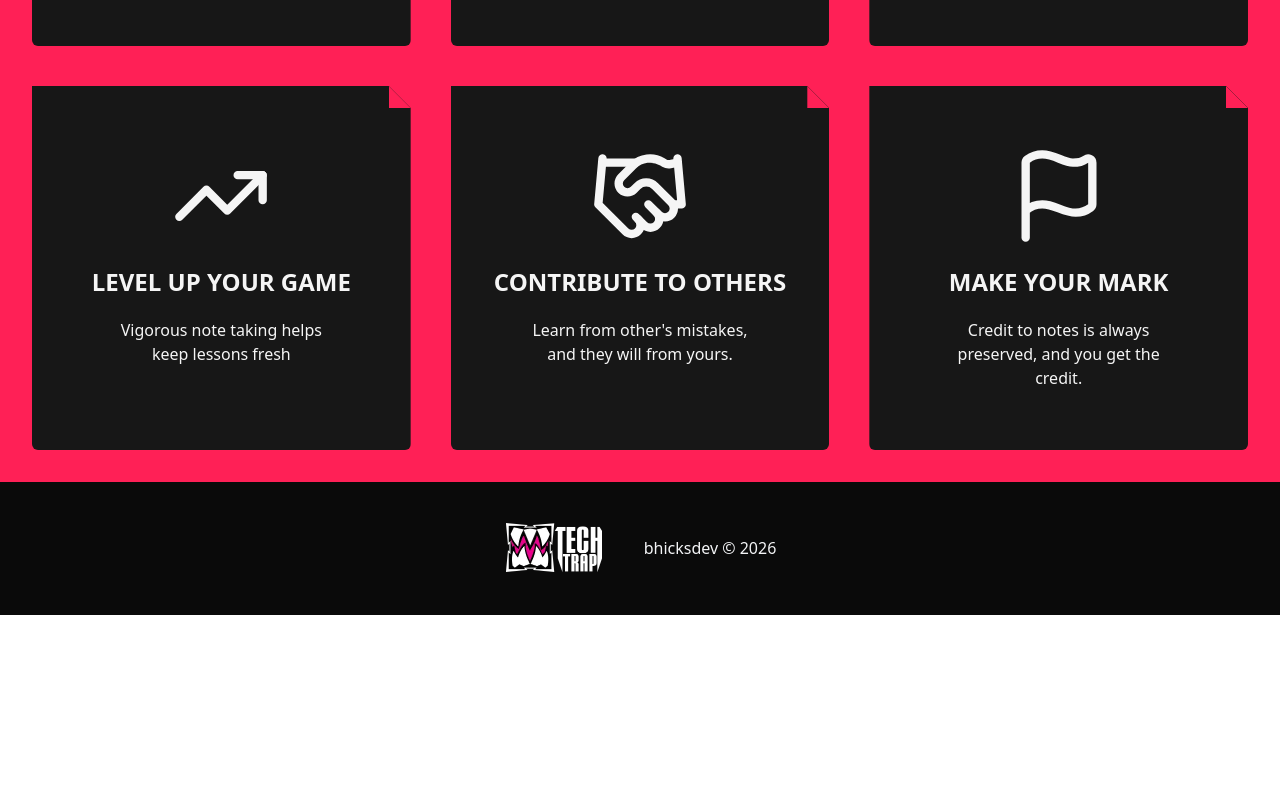
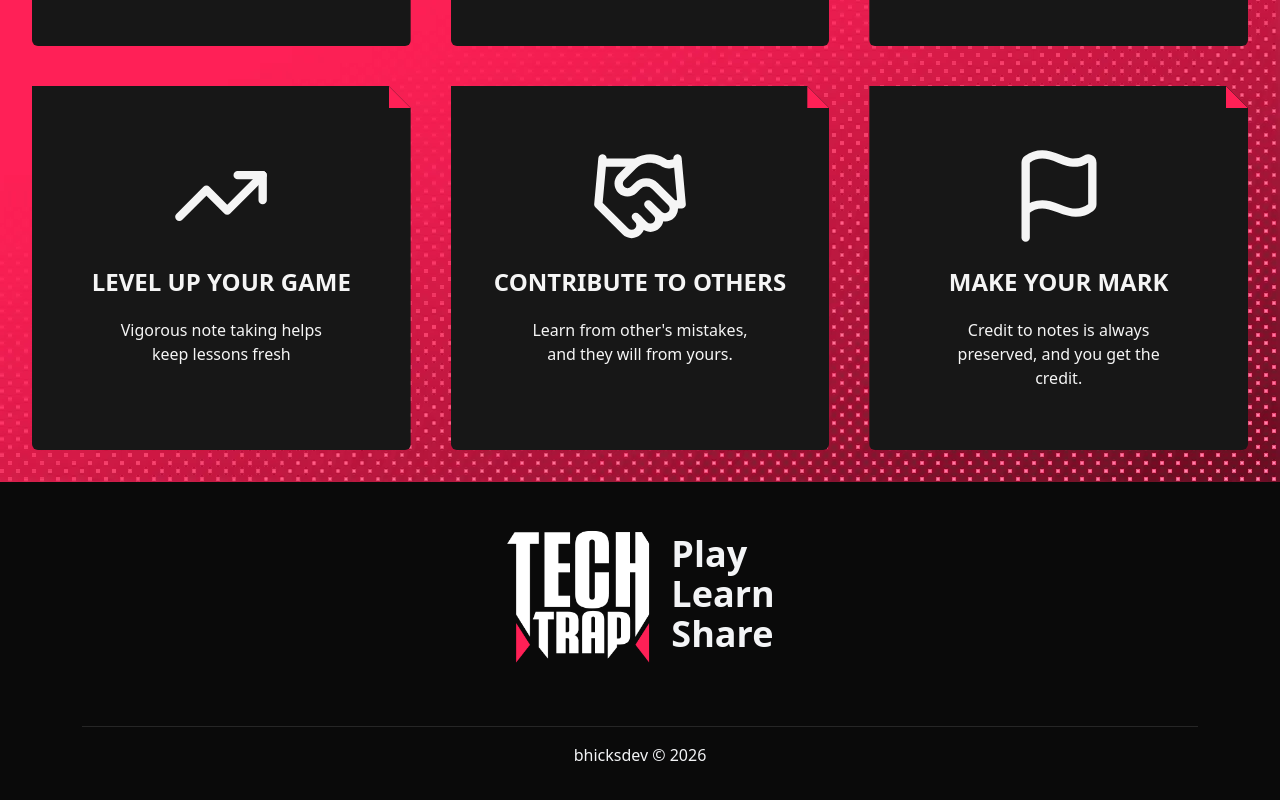
Before and after one commit to NoggyPLZ/fgc-notes, a Next.js app: page / in a window 1280 px wide. Shown: the part 2378-3178 px from the top of the page. Before the commit the page ends 2993 px from the top, so only its background shows below. Built offline with nearby package versions, Linux system fonts and the light colour scheme; no server answers; the database is empty.

Commit message:
updated the footer and feature section with new background

```diff
--- a/src/components/footer.tsx
+++ b/src/components/footer.tsx
@@ -1,14 +1,26 @@
 export default function Footer() {
   return (
     <footer className="flex mt-auto py-10 text-center px-5 bg-neutral-950 place-items-center text-gray-100 font-light">
-      <div className="flex flex-row w-[90%] mx-auto items-center justify-center gap-10">
-        <div>
-          <img
-            src="/tech-trap-logos/techtrap-horz-full-logo-lm.webp"
-            alt="TechTrap logo"
-            width={100}
-            height={100}
-          />
+      <div className="flex flex-col w-[90%] mx-auto items-center justify-center gap-4">
+        <div className="flex flex-row gap-4">
+          <div className="w-[150px]">
+            <img
+              src="/tech-trap-logos/logo-dark.webp"
+              alt="TechTrap logo"
+              width={250}
+              height={250}
+            />
+          </div>
+          <div className="font-black text-4xl text-left flex flex-col justify-between pt-3 pb-4">
+            <p>Play</p>
+            <p>Learn</p>
+            <p>Share</p>
+            <br />
+          </div>
+        </div>
+        <div className="w-full">
+          {" "}
+          <hr className="text-neutral-800" />
         </div>
         <div className="">
           bhicksdev &copy; {new Date().getFullYear().toString()}
--- a/src/components/ui/landing/FeaturesSection.tsx
+++ b/src/components/ui/landing/FeaturesSection.tsx
@@ -9,7 +9,7 @@ import {
 
 export default function FeaturesSection() {
   return (
-    <div className="bg-rose-500 p-8">
+    <div className="bg-rose-500 bg-[url(/landing/halftone-bg.webp)] bg-bottom-right p-8">
       <div className="grid lg:grid-cols-3 md:grid-cols-2 grid-cols-1 gap-10 max-w-[1440px] mx-auto text-center text-neutral-100">
         <div className="flex flex-col gap-5 items-center bg-neutral-900 py-15 px-5 rounded-b-md relative outer-clip">
           <div className="clip"></div>
```
Also changed, not shown: public/landing/halftone-bg.webp (added).
